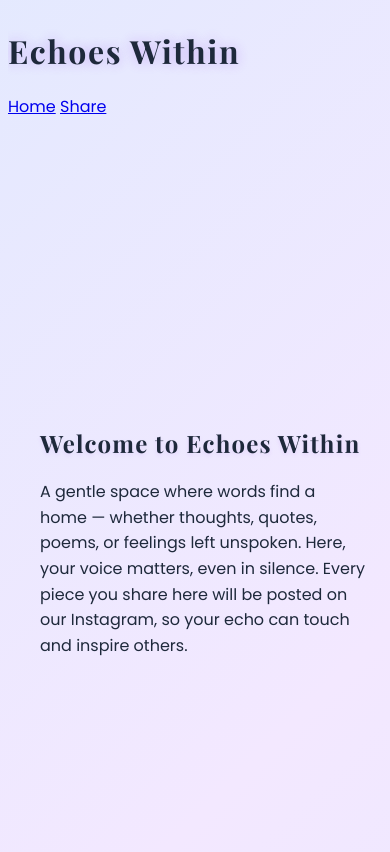
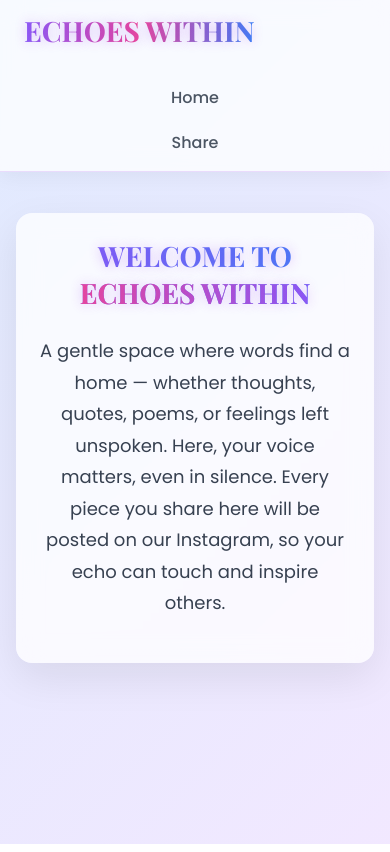
Before and after one commit to gitieeetot/EW, a plain HTML site: page index.html in a window 390 px wide. Drawn offline with nearby package versions, Linux system fonts and the light colour scheme.

Commit message:
Update styles.css

```diff
--- a/styles.css
+++ b/styles.css
@@ -1,151 +1,260 @@
+
+* {
+  box-sizing: border-box;
+  margin: 0;
+  padding: 0;
+  transition: all 0.3s ease-in-out;
+}
 
 html, body {
-  overflow: hidden;
-  scroll-behavior: smooth;
   height: 100%;
   width: 100%;
-
-}
-
-main > section {
-  scroll-margin-top: 1rem;
-  height: 100vh;
-  display: flex;
-  flex-direction: column;
-  justify-content: center;
-  align-items: center;
-  padding: 2rem;
-  box-sizing: border-box;
+  scroll-behavior: smooth;
+  overflow-x: hidden;
+  font-family: 'Poppins', sans-serif;
+  background: linear-gradient(-45deg, #e0e7ff, #f3e8ff, #dbeafe, #f0e7ff);
+  background-size: 400% 400%;
+  animation: gradientShift 8s ease infinite;
+  color: #1e293b;
 }
 
 
-body {
-  font-family: 'Poppins', sans-serif;
-  background: linear-gradient(-45deg, #e0e7ff, #f3e8ff, #dbeafe, #f0e7ff);
-  background-size: 400% 400%;
-  animation: gradientShift 15s ease infinite;
-  color: #1e293b;
-}
-
 @keyframes gradientShift {
-  0% { background-position: 30% 50%; }
+  0% { background-position: 0% 50%; }
   50% { background-position: 100% 50%; }
   100% { background-position: 0% 50%; }
 }
 
-.dream-bg {
+
+header {
+  position: fixed;
+  top: 0;
+  left: 0;
+  right: 0;
+  background: rgba(255, 255, 255, 0.75);
+  backdrop-filter: blur(12px);
+  border-bottom: 1px solid rgba(147, 51, 234, 0.15);
+  z-index: 1000;
+  box-shadow: 0 4px 20px rgba(0, 0, 0, 0.05);
+  padding: 0.75rem 0;
+}
+
+.header-container {
+  max-width: 1300px;
+  margin: 0 auto;
+  padding: 0 2rem;
+  display: flex;
+  align-items: center;
+  justify-content: space-between;
+  flex-wrap: wrap;
+}
+
+.logo, .font-heading {
+  font-family: 'Playfair Display', serif;
+  font-weight: 800;
+  font-size: 2.5rem;
+  text-transform: uppercase;
+  color: transparent;
+  background: linear-gradient(90deg, #8b5cf6, #ec4899, #3b82f6);
+  -webkit-background-clip: text;
+  background-clip: text;
+  text-shadow: 0 0 12px rgba(147, 51, 234, 0.3);
+  flex-shrink: 0;
+}
+
+.dream-glow {
+  text-shadow: 0 0 12px rgba(147, 51, 234, 0.3);
+  transition: text-shadow 0.3s ease;
+}
+
+.dream-glow:hover {
+  text-shadow: 0 0 24px rgba(147, 51, 234, 0.5);
+}
+
+@keyframes pulseGlow {
+  0%, 100% { text-shadow: 0 0 12px rgba(147,51,234,0.3); }
+  50% { text-shadow: 0 0 24px rgba(147,51,234,0.5); }
+}
+.animate-pulse-glow {
+  animation: pulseGlow 2.5s ease-in-out infinite;
+}
+
+nav {
+  display: flex;
+  gap: 2rem;
+  align-items: center;
+}
+
+.nav-link {
   position: relative;
-  overflow: hidden;
+  text-decoration: none;
+  font-weight: 500;
+  color: #4b5563;
+  transition: all 0.3s ease-in-out;
+  padding: 0.25rem 0.5rem;
+  border-radius: 0.5rem;
+}
+
+.nav-link::after {
+  content: "";
+  position: absolute;
+  left: 0;
+  bottom: -4px;
+  width: 0;
+  height: 2px;
+  background: linear-gradient(90deg, #a78bfa, #ec4899);
+  transition: width 0.3s ease-in-out;
+}
+
+.nav-link:hover {
+  color: #7c3aed;
+  transform: translateY(-2px);
+}
+
+.nav-link:hover::after {
+  width: 100%;
+}
+
+footer {
+  text-align: center;
+  font-style: italic;
+  color: #6b7280;
+  padding: 1.5rem 1rem;
+  background: rgba(255, 255, 255, 0.75);
+  backdrop-filter: blur(8px);
+  border-top: 1px solid rgba(147, 51, 234, 0.1);
+  font-size: 0.95rem;
+  box-shadow: 0 -2px 15px rgba(0,0,0,0.03);
+}
+
+.scroll-section {
+  min-height: 100vh;
+  display: flex;
+  justify-content: center;
+  align-items: center;
+  padding: 6rem 1rem 4rem;
+}
+
+.container {
+  width: 100%;
+  max-width: 900px;
+  margin: 0 auto;
+  padding: 2.5rem;
+  border-radius: 1.5rem;
+  background: rgba(255, 255, 255, 0.75);
+  backdrop-filter: blur(12px);
+  text-align: center;
+  box-shadow: 0 15px 40px rgba(0, 0, 0, 0.08);
 }
 
 .font-heading {
   font-family: 'Playfair Display', serif;
-  letter-spacing: 0.05em;
-  text-shadow: 0 2px 4px rgba(147, 51, 234, 0.1);
+  font-weight: 700;
+  font-size: 2.5rem;
+  margin-bottom: 1.5rem;
+}
+
+.gradient-text {
+  background: linear-gradient(90deg, #8b5cf6, #3b82f6);
+  -webkit-background-clip: text;
+  background-clip: text;
+  -webkit-text-fill-color: transparent;
+}
+
+.gradient-text-pink {
+  background: linear-gradient(90deg, #ec4899, #8b5cf6);
+  -webkit-background-clip: text;
+  background-clip: text;
+  -webkit-text-fill-color: transparent;
 }
 
 .font-body {
-  font-family: 'Poppins', sans-serif;
-  line-height: 1.6;
+  line-height: 1.75;
+  font-size: 1.125rem;
+  color: #374151;
+  margin-bottom: 1.25rem;
 }
 
-.dream-section {
-  position: relative;
-  border-radius: 1rem;
-  overflow: hidden;
-  box-shadow: 0 10px 30px rgba(0, 0, 0, 0.05);
-  transition: transform 0.3s ease, box-shadow 0.3s ease;
+.input-field {
+  width: 100%;
+  padding: 0.85rem 1.1rem;
+  border-radius: 1.25rem;
+  border: 1px solid rgba(147,51,234,0.25);
+  background: rgba(255,255,255,0.85);
+  margin-bottom: 1rem;
+  font-family: 'Poppins', sans-serif;
+  font-size: 1rem;
+  transition: all 0.3s ease;
 }
 
-.dream-section:hover {
-  transform: translateY(-5px);
-  box-shadow: 0 15px 40px rgba(147, 51, 234, 0.15);
+.input-field:focus {
+  border-color: #a78bfa;
+  box-shadow: 0 0 18px rgba(167,139,250,0.4);
+  outline: none;
+  background: rgba(255,255,255,0.95);
 }
 
-.float-gentle {
-  animation: float-gentle 6s ease-in-out infinite;
-  opacity: 0.6;
+.form-buttons {
+  display: flex;
+  gap: 1rem;
 }
 
-@keyframes float-gentle {
-  0%, 100% { transform: translateY(0px) rotate(0deg); }
-  50% { transform: translateY(-20px) rotate(180deg); }
+.btn-clear, .btn-submit {
+  flex: 1;
+  padding: 0.85rem;
+  border-radius: 1.25rem;
+  font-weight: 500;
+  border: none;
+  cursor: pointer;
+  transition: all 0.3s ease;
 }
 
-.delay-1000 { animation-delay: 1s; }
-.delay-2000 { animation-delay: 2s; }
-.delay-3000 { animation-delay: 3s; }
-
-.dream-fade {
-  transition: opacity 0.4s ease, transform 0.4s ease;
+.btn-clear {
+  background: rgba(229,231,235,0.85);
+  color: #374151;
 }
 
-.dream-fade:hover {
-  opacity: 0.8;
-  transform: scale(1.05);
+.btn-clear:hover {
+  background: rgba(209,213,219,0.95);
 }
 
-.dream-fade-in {
-  animation: fadeInUp 1s ease-out forwards;
-  opacity: 0;
-  transform: translateY(20px);
+.btn-submit {
+  background: linear-gradient(90deg, #8b5cf6, #3b82f6);
+  color: #fff;
 }
 
-@keyframes fadeInUp {
-  to {
-    opacity: 1;
-    transform: translateY(0);
+.btn-submit:hover {
+  background: linear-gradient(90deg, #7c3aed, #2563eb);
+}
+
+@media (max-width: 1024px) {
+  .header-container {
+    padding: 0 1.5rem;
+  }
+  nav {
+    gap: 1rem;
+    justify-content: center;
+    width: 100%;
+    margin-top: 0.5rem;
+  }
+  .font-heading {
+    font-size: 2rem;
+    text-align: center;
   }
 }
 
-.dream-glow {
-  text-shadow: 0 0 10px rgba(147, 51, 234, 0.3);
-  transition: text-shadow 0.3s ease;
-}
-
-.dream-glow:hover {
-  text-shadow: 0 0 20px rgba(147, 51, 234, 0.5);
-}
-
-form textarea {
-  resize: none;
-  font-family: 'Poppins', sans-serif;
-}
-
-form select,
-form textarea,
-form input {
-  transition: all 0.4s ease;
-  background: rgba(255, 255, 255, 0.8);
-  border: 1px solid rgba(147, 51, 234, 0.2);
-}
-
-.dream-focus:focus {
-  border-color: #a78bfa;
-  box-shadow: 0 0 15px rgba(167, 139, 250, 0.4);
-  transform: scale(1.02);
-  background: rgba(255, 255, 255, 0.95);
-}
-
-.dream-hover:hover {
-  transform: translateY(-2px);
-  box-shadow: 0 5px 15px rgba(147, 51, 234, 0.2);
-}
-
-footer {
-  font-style: italic;
-  color: #6b7280;
-  backdrop-filter: blur(10px);
-  box-shadow: 0 -2px 10px rgba(147, 51, 234, 0.05);
-}
-
 @media (max-width: 768px) {
-  .dream-section {
-    margin: 0rem;
-    border-radius: 0rem;
+  .container {
+    max-width: 100%;
+    padding: 1.5rem;
+    border-radius: 1rem;
   }
-
-  body {
-    animation-duration: 20s;
+  .font-heading {
+    font-size: 1.75rem;
+  }
+  nav {
+    flex-direction: column;
+    gap: 0.75rem;
+    margin-top: 0.5rem;
   }
 }
```
